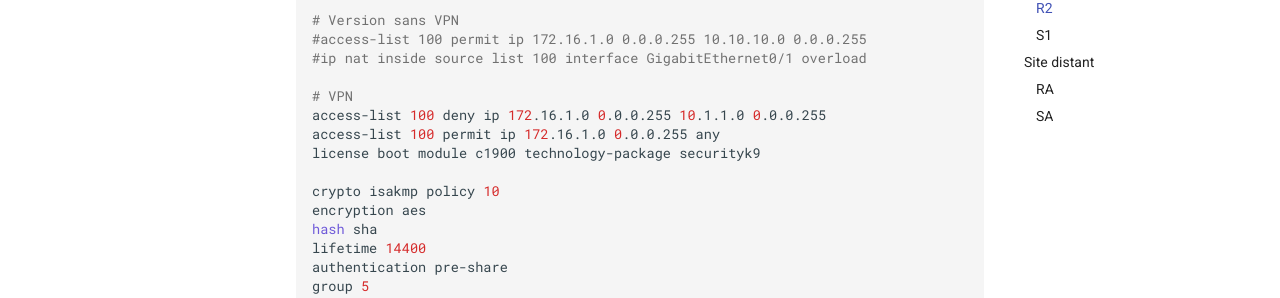
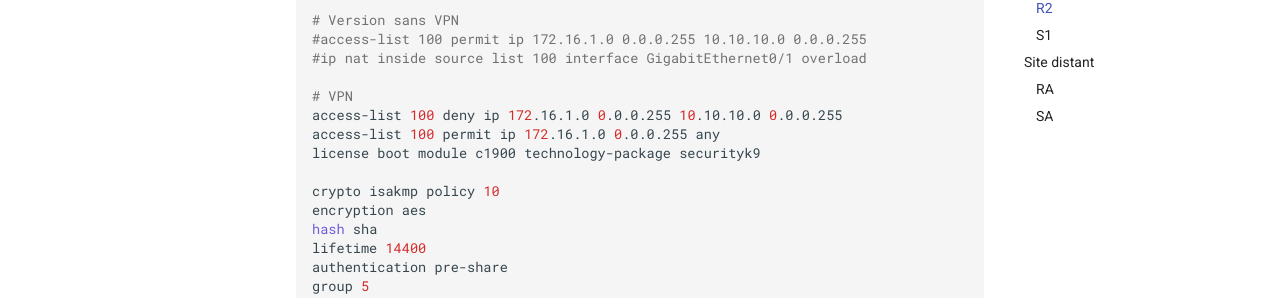
Before and after one commit to FlagHunter01/school, an MkDocs documentation site: the page built from docs/projet.md, in a window 1280 px wide and 900 px high, scrolled down 2232 px. Shown: the part 154-452 px from the top of the window. Built offline with MkDocs 1.6.1 and Material for MkDocs 9.7.7, drawn with Linux system fonts in a browser that asks for light colours; comment, search, counter and statistics services are not loaded.

Commit message:
Fix typos (ooopsie)

```diff
--- a/docs/projet.md
+++ b/docs/projet.md
@@ -119,7 +119,7 @@ exit
 #ip nat inside source list 100 interface GigabitEthernet0/1 overload
 
 # VPN
-access-list 100 deny ip 172.16.1.0 0.0.0.255 10.1.1.0 0.0.0.255
+access-list 100 deny ip 172.16.1.0 0.0.0.255 10.10.10.0 0.0.0.255
 access-list 100 permit ip 172.16.1.0 0.0.0.255 any
 license boot module c1900 technology-package securityk9
 
```
